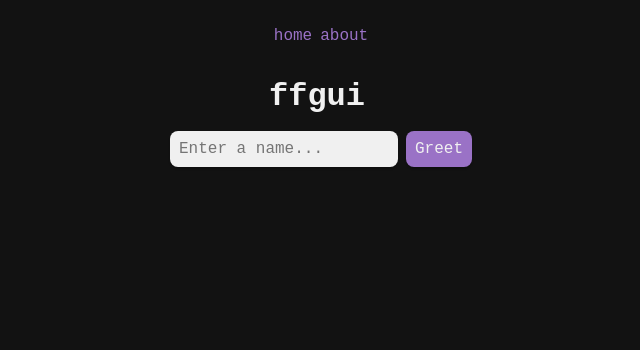
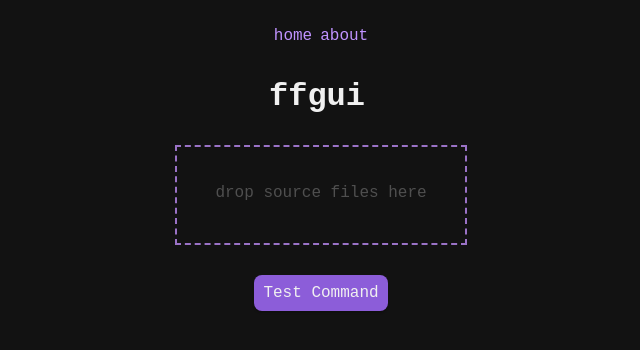
Before and after one commit to julia-hx/ffgui, a SvelteKit app: page / in a window 1280 px wide. Shown: the top 350 px of the page, without its empty margins (323-963 px from the left). Built offline with nearby package versions, Linux system fonts and the light colour scheme.

Commit message:
drop zone component layout

```diff
--- /dev/null
+++ b/src/components/DropZone.svelte
@@ -0,0 +1,27 @@
+<div class="dropzone">
+	<p class="drophint">drop source files here</p>
+</div>
+
+<style>
+	.dropzone {
+		height: 6em !important;
+		width: 18em !important;
+
+		outline: 2px;
+		outline-style: dashed;
+		outline-color: #9A72C6;
+
+		margin-top: 1em;
+		margin-bottom: 2em;
+	}
+	.dropzone:hover {
+		background-color: #1f1f1f;
+	}
+	.drophint {
+		color: #4f4f4f;
+		margin-top: 34px;
+	}
+	.drophint:hover {
+		cursor: default;
+	}
+</style>
--- a/src/routes/+layout.svelte
+++ b/src/routes/+layout.svelte
@@ -11,11 +11,4 @@
 	</nav>
 </div>
 
-
 {@render children()}
-
-<style>
-	#home-header{
-
-	}
-</style>
--- a/src/routes/+page.svelte
+++ b/src/routes/+page.svelte
@@ -1,5 +1,6 @@
 <script>
 	import { invoke } from "@tauri-apps/api/core";
+	import DropZone from "../components/DropZone.svelte";
 
 	let name = $state("");
 	let greetMsg = $state("");
@@ -21,14 +22,15 @@
 		greetMsg = await invoke("greet", { name });
 	}
 
-	async function runCommand() {
-
+	async function runTestCommand() {
+		await invoke("run_test_command");
 	}
 </script>
 
 <main class="container">
 	<h1>ffgui</h1>
 
+	<!--
 	<form class="row" onsubmit={alsoGreet}>
 		<input
 			id="greet-input"
@@ -38,6 +40,17 @@
 		<button type="submit">Greet</button>
 	</form>
 	<p>{greetMsg}</p>
+	-->
+
+	<div class="row">
+		<DropZone>
+
+		</DropZone>
+	</div>
+
+	<div class="row">
+		<button onclick={runTestCommand}>Test Command</button>
+	</div>
 </main>
 
 <styles src="/shared.css">
--- a/src/routes/example/+page.svelte
+++ b/src/routes/example/+page.svelte
@@ -51,10 +51,6 @@
 		<button type="submit">Greet</button>
 	</form>
 	<p>{greetMsg}</p>
-
-	<div class="row">
-		<a href="https://linktr.ee/julia.hx" target="_blank">julia.hx</a>
-	</div>
 </main>
 
 <style>
--- a/static/styles/shared.css
+++ b/static/styles/shared.css
@@ -34,7 +34,7 @@
 
 a {
 	font-weight: 500;
-	color: #9A72C6;
+	color: #C093FF;
 	text-decoration: inherit;
 }
 
@@ -64,7 +64,7 @@ button {
 button {
 	cursor: pointer;
 	color: #f0f0f0;
-	background-color: #9A72C6;
+	background-color: #8C5DD9;
 }
 
 button:hover {
```
Also changed, not shown: src/routes/about/+page.svelte (+15 -1 lines), src-tauri/tauri.conf.json (indentation only), static/hx_space_inverted.png (added), 1 other file (tests, documents, lock files or other folders).
